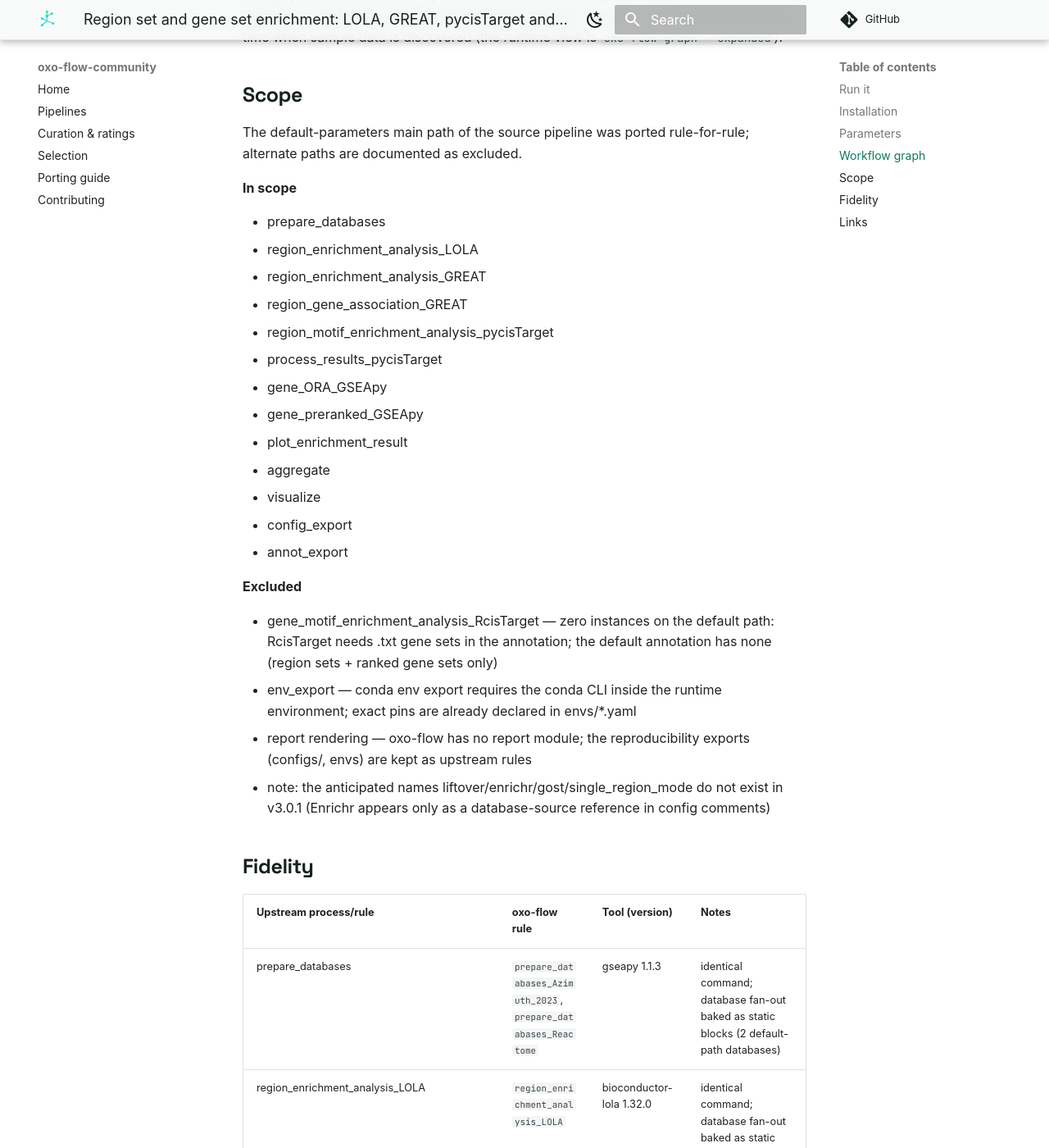
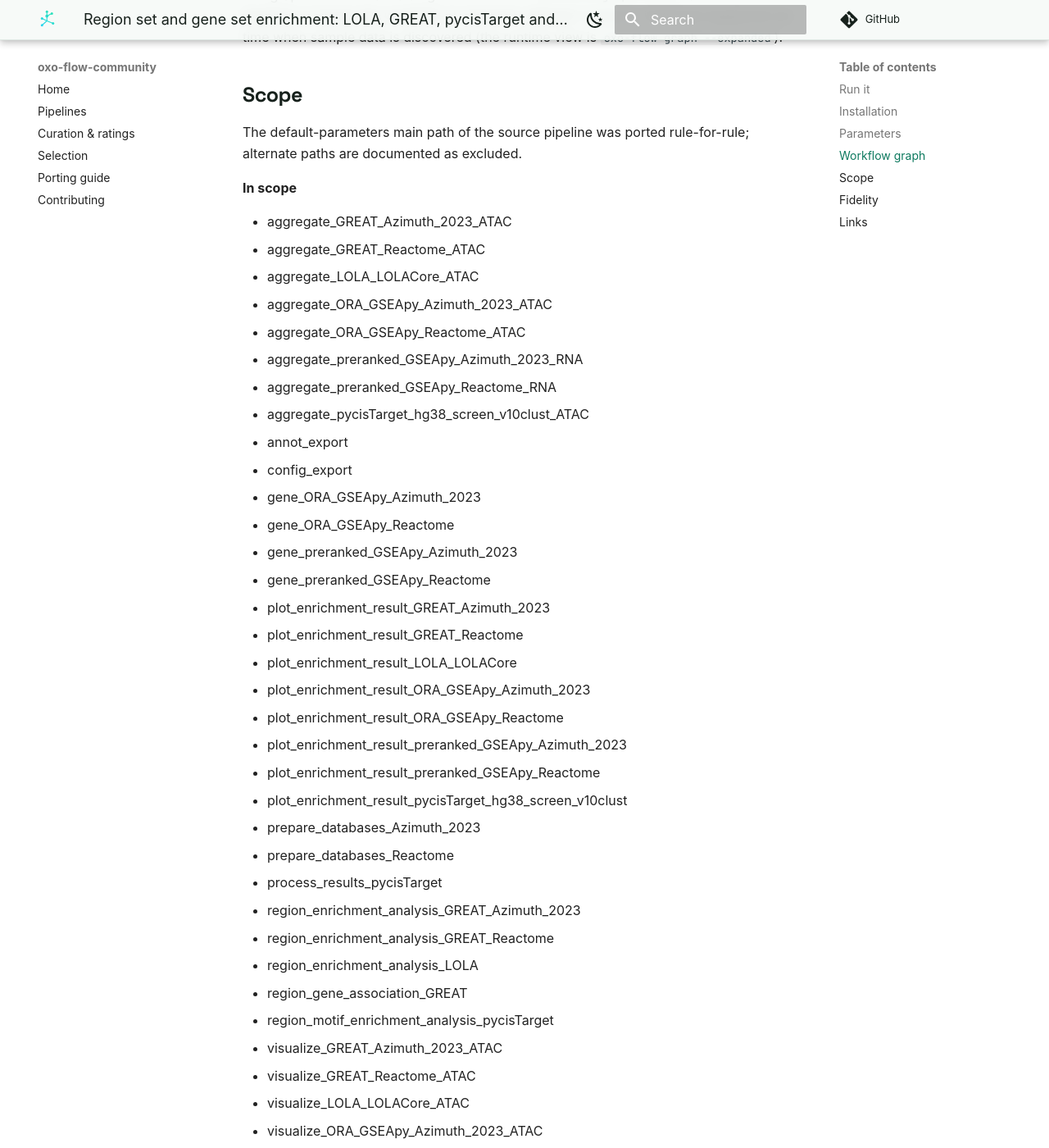
Before and after one commit to oxo-flow-community/oxo-flow-community.github.io, an MkDocs documentation site: the page built from docs/pipelines/oxo-flow-enrichment.md, in a window 1280 px wide and 1400 px high, scrolled down 12413 px. Shown: the whole window at 82% size. Built offline with MkDocs 1.6.1 and Material for MkDocs 9.7.7, drawn with Linux system fonts in a browser that asks for light colours; comment, search, counter and statistics services are not loaded; some of the changed text lies outside the part shown.

Commit message:
chore(catalog): sync enrichment/star-deseq2 scope to exact rule names (38/22)
Final two staging normalizations (fa6d8bc/f89a280) mirrored into the
site registry — all 24 catalog scopes now equal their workflow rule
sets exactly.

```diff
--- a/docs/pipelines/oxo-flow-enrichment.md
+++ b/docs/pipelines/oxo-flow-enrichment.md
@@ -151,19 +151,44 @@ The default-parameters main path of the source pipeline was ported rule-for-rule
 
 **In scope**
 
-- prepare_databases
+- aggregate_GREAT_Azimuth_2023_ATAC
+- aggregate_GREAT_Reactome_ATAC
+- aggregate_LOLA_LOLACore_ATAC
+- aggregate_ORA_GSEApy_Azimuth_2023_ATAC
+- aggregate_ORA_GSEApy_Reactome_ATAC
+- aggregate_preranked_GSEApy_Azimuth_2023_RNA
+- aggregate_preranked_GSEApy_Reactome_RNA
+- aggregate_pycisTarget_hg38_screen_v10clust_ATAC
+- annot_export
+- config_export
+- gene_ORA_GSEApy_Azimuth_2023
+- gene_ORA_GSEApy_Reactome
+- gene_preranked_GSEApy_Azimuth_2023
+- gene_preranked_GSEApy_Reactome
+- plot_enrichment_result_GREAT_Azimuth_2023
+- plot_enrichment_result_GREAT_Reactome
+- plot_enrichment_result_LOLA_LOLACore
+- plot_enrichment_result_ORA_GSEApy_Azimuth_2023
+- plot_enrichment_result_ORA_GSEApy_Reactome
+- plot_enrichment_result_preranked_GSEApy_Azimuth_2023
+- plot_enrichment_result_preranked_GSEApy_Reactome
+- plot_enrichment_result_pycisTarget_hg38_screen_v10clust
+- prepare_databases_Azimuth_2023
+- prepare_databases_Reactome
+- process_results_pycisTarget
+- region_enrichment_analysis_GREAT_Azimuth_2023
+- region_enrichment_analysis_GREAT_Reactome
 - region_enrichment_analysis_LOLA
-- region_enrichment_analysis_GREAT
 - region_gene_association_GREAT
 - region_motif_enrichment_analysis_pycisTarget
-- process_results_pycisTarget
-- gene_ORA_GSEApy
-- gene_preranked_GSEApy
-- plot_enrichment_result
-- aggregate
-- visualize
-- config_export
-- annot_export
+- visualize_GREAT_Azimuth_2023_ATAC
+- visualize_GREAT_Reactome_ATAC
+- visualize_LOLA_LOLACore_ATAC
+- visualize_ORA_GSEApy_Azimuth_2023_ATAC
+- visualize_ORA_GSEApy_Reactome_ATAC
+- visualize_preranked_GSEApy_Azimuth_2023_RNA
+- visualize_preranked_GSEApy_Reactome_RNA
+- visualize_pycisTarget_hg38_screen_v10clust_ATAC
 
 **Excluded**
 
```
Also changed, not shown: docs/pipelines/oxo-flow-rnaseq-star-deseq2.md (+15 -13 lines), docs/javascripts/pipelines-data.js, site/javascripts/pipelines-data.js, site/pipelines/oxo-flow-enrichment/index.html, site/pipelines/oxo-flow-rnaseq-star-deseq2/index.html, site/search/search_index.json, 1 other file.
